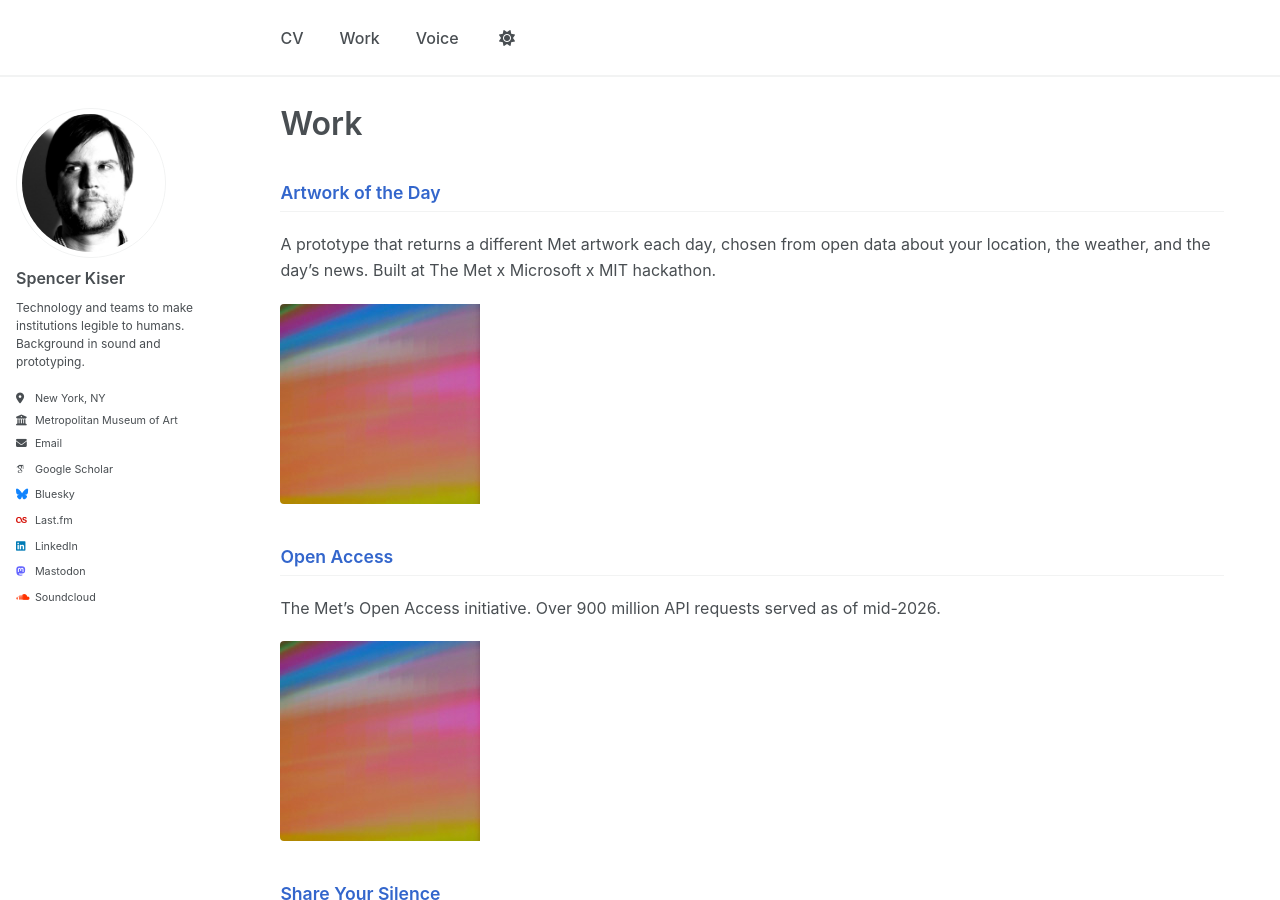
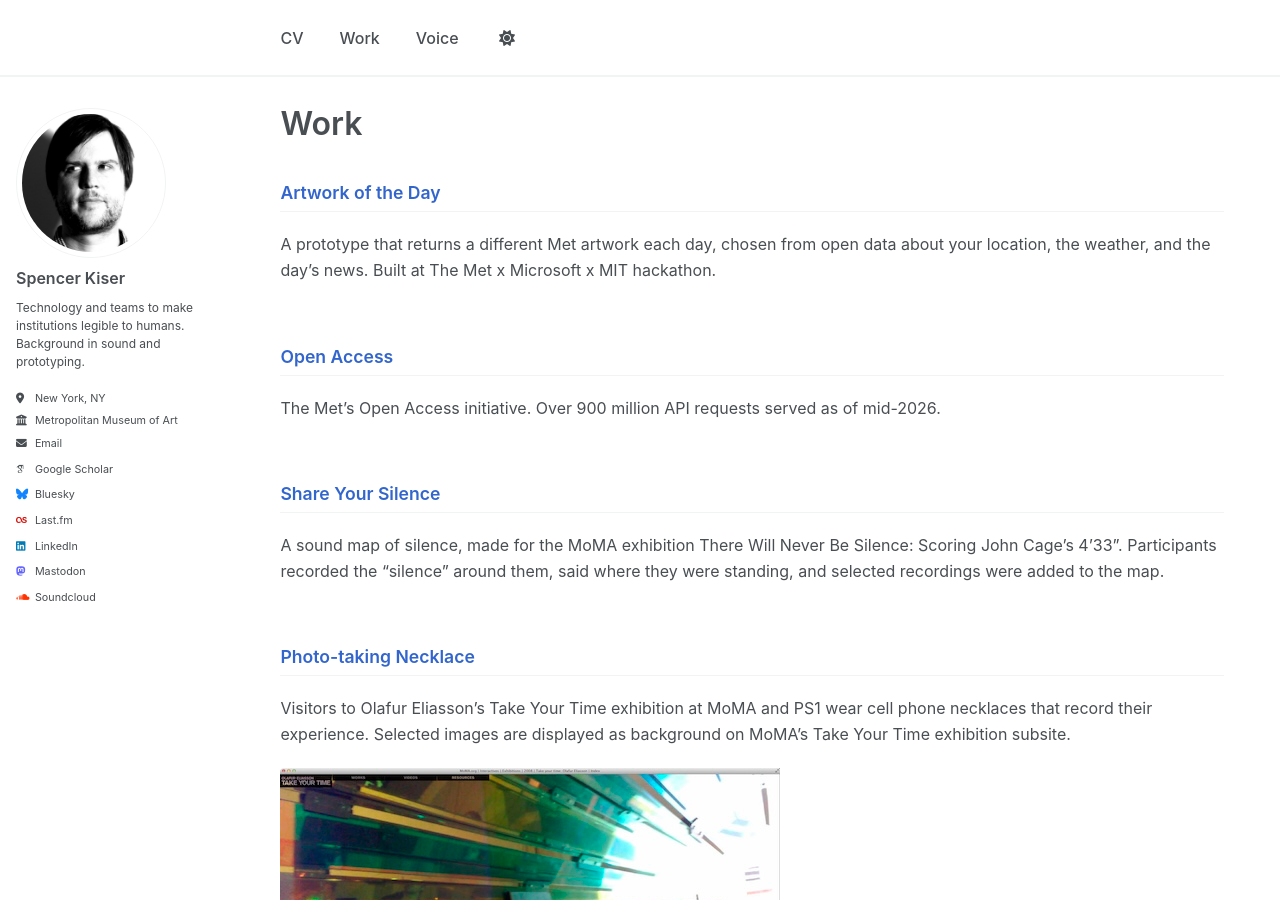
Before and after one commit to spencerk/spencerk.github.io, a Jekyll site: the page built from _pages/work.html, in a window 1280 px wide and 900 px high. Built offline with Jekyll 4.4.1, drawn with Linux system fonts in a browser that asks for light colours; some web fonts are replaced.

Commit message:
Hide placeholder teaser on portfolio entries without an image
Co-Authored-By: Claude Sonnet 5.5 <noreply@anthropic.com>

```diff
--- a/_includes/archive-single.html
+++ b/_includes/archive-single.html
@@ -49,7 +49,7 @@
     {% elsif post.excerpt and site.read_more == 'enabled' %}
     <p class="archive__item-excerpt" itemprop="description"><p>{{ post.excerpt | markdownify | remove: '<p>' | remove: '</p>' }}<strong><a href="{{ base_path }}{{ post.url }}" rel="permalink"> Read more</a></strong></p></p>
     {% endif %}
-    {% if teaser and post.collection == 'portfolio' %}
+    {% if teaser and post.collection == 'portfolio' and post.header.teaser %}
     <div class="archive__item-teaser">
       <img src=
         {% if teaser contains "://" %}
```
